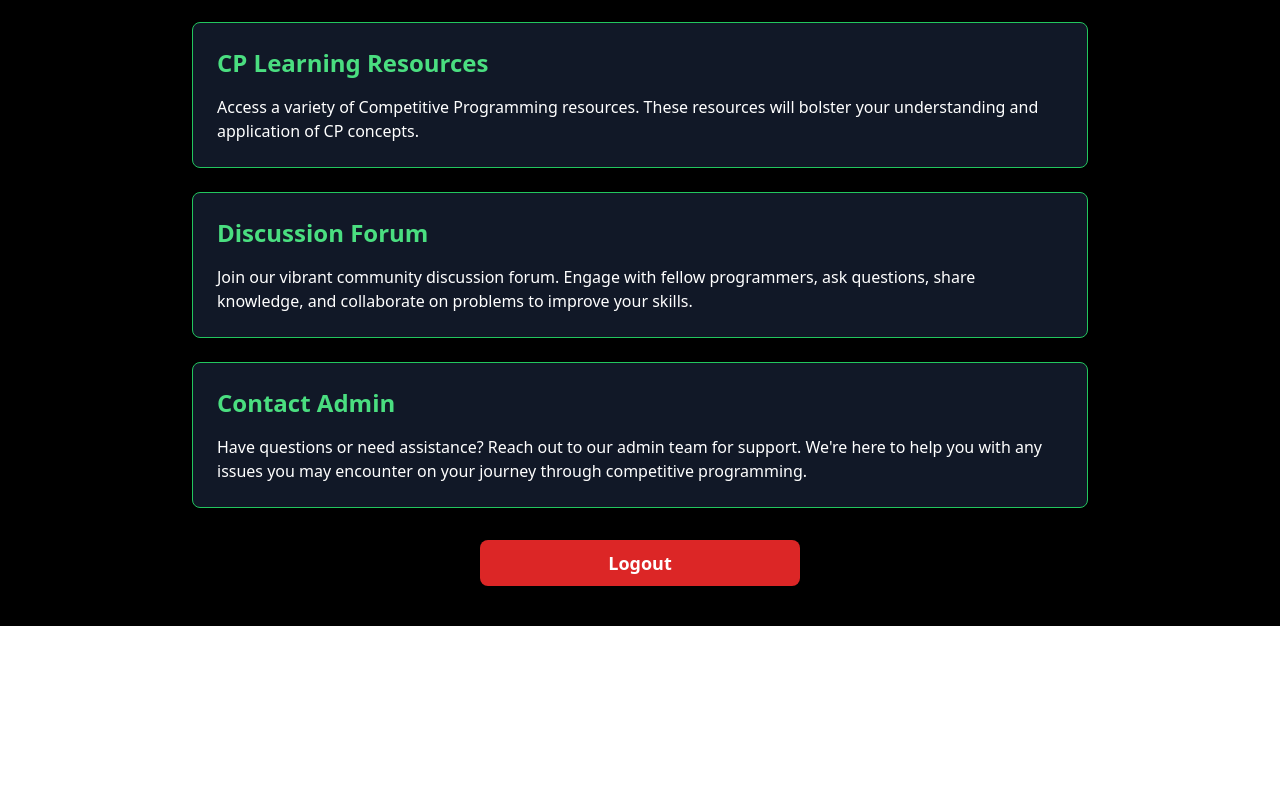
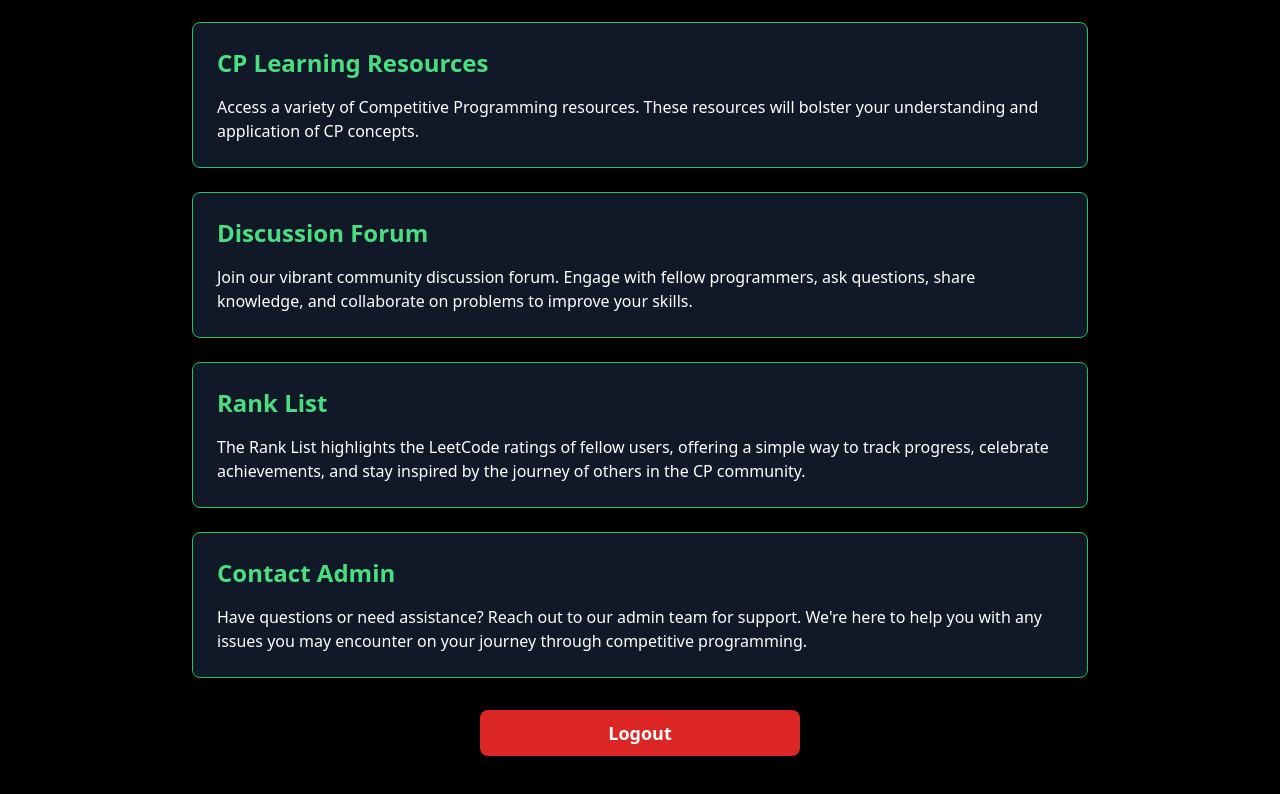
Before and after one commit to niteshsaxena03/The-CP-Sphere-Client, a React (Vite) app: page /home in a window 1280 px wide. Shown: the part 904-1698 px from the top of the page. Before the commit the page ends 1530 px from the top, so only its background shows below. Built offline with nearby package versions, Linux system fonts and the light colour scheme; no server answers; sample sign-in values are in the browser's storage.

Commit message:
Created rank list page and route

```diff
--- a/src/App.jsx
+++ b/src/App.jsx
@@ -12,6 +12,7 @@ import DiscussionForum from "./pages/DiscussionForum";
 import QuestionLogPage from "./pages/QuestionLogPage";
 import ContactAdmin from "./pages/ContactAdmin";
 import CPLearningResources from "./pages/CPLearningResources";
+import RankList from "./pages/RankList";
 
 function App() {
   return (
@@ -27,6 +28,7 @@ function App() {
       <Route path="/discussion-forum" element={<DiscussionForum />} />
       <Route path="/contact-admin" element={<ContactAdmin />} />
       <Route path="/question-log" element={<QuestionLogPage />} />
+      <Route path="/rank-list" element={<RankList/>}/>
     </Routes>
   );
 }
--- a/src/pages/HomePage.jsx
+++ b/src/pages/HomePage.jsx
@@ -64,7 +64,12 @@ const HomePage = () => {
         "Join our vibrant community discussion forum. Engage with fellow programmers, ask questions, share knowledge, and collaborate on problems to improve your skills.",
       route: "/discussion-forum",
     },
-
+    {
+      title: "Rank List",
+      description:
+        "The Rank List highlights the LeetCode ratings of fellow users, offering a simple way to track progress, celebrate achievements, and stay inspired by the journey of others in the CP community.",
+      route: "/rank-list",
+    },
     {
       title: "Contact Admin",
       description:
--- /dev/null
+++ b/src/pages/RankList.jsx
@@ -0,0 +1,6 @@
+const RankList = () => {
+  return (
+    <div>RankList</div>
+  )
+}
+export default RankList
```
